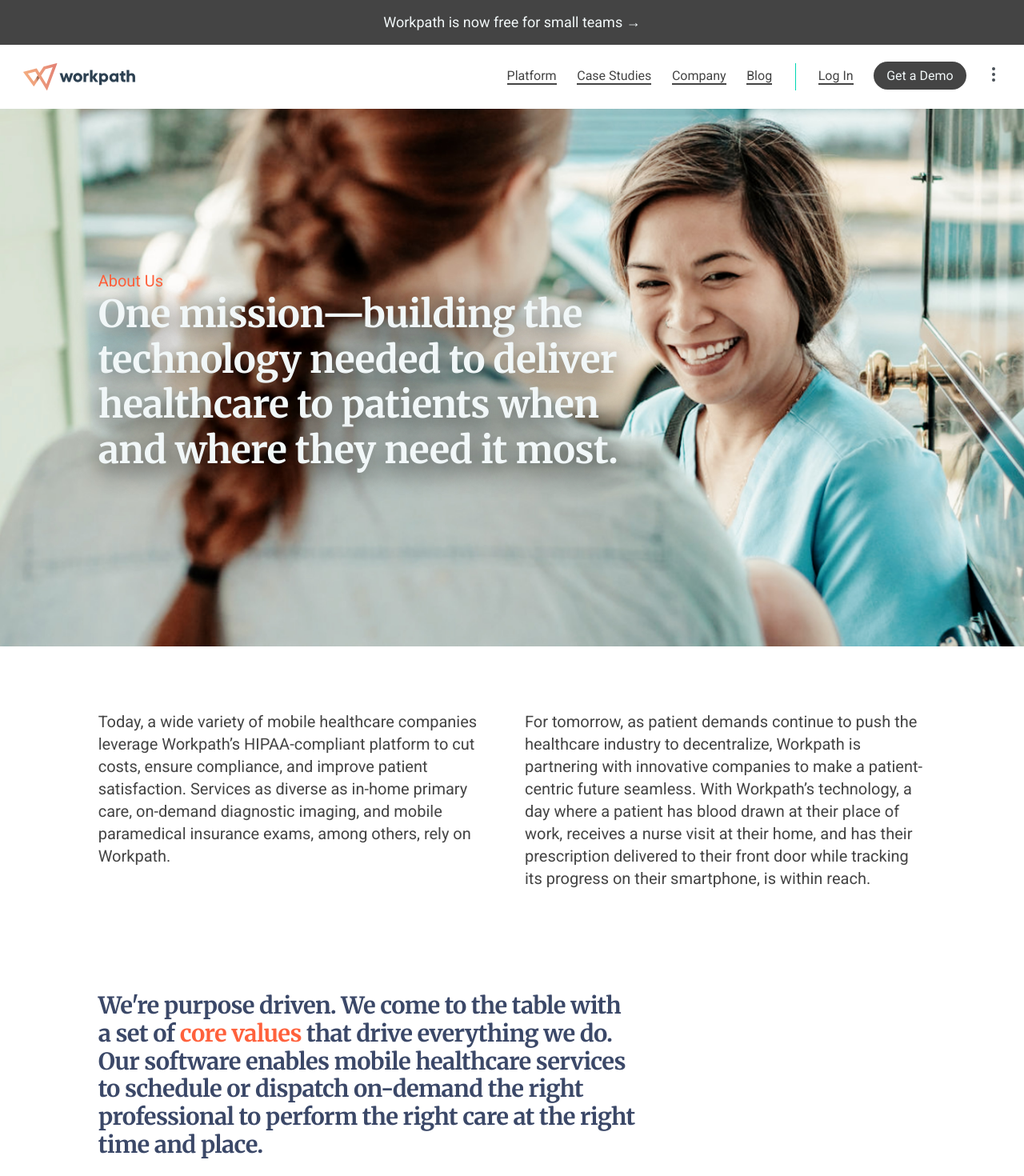
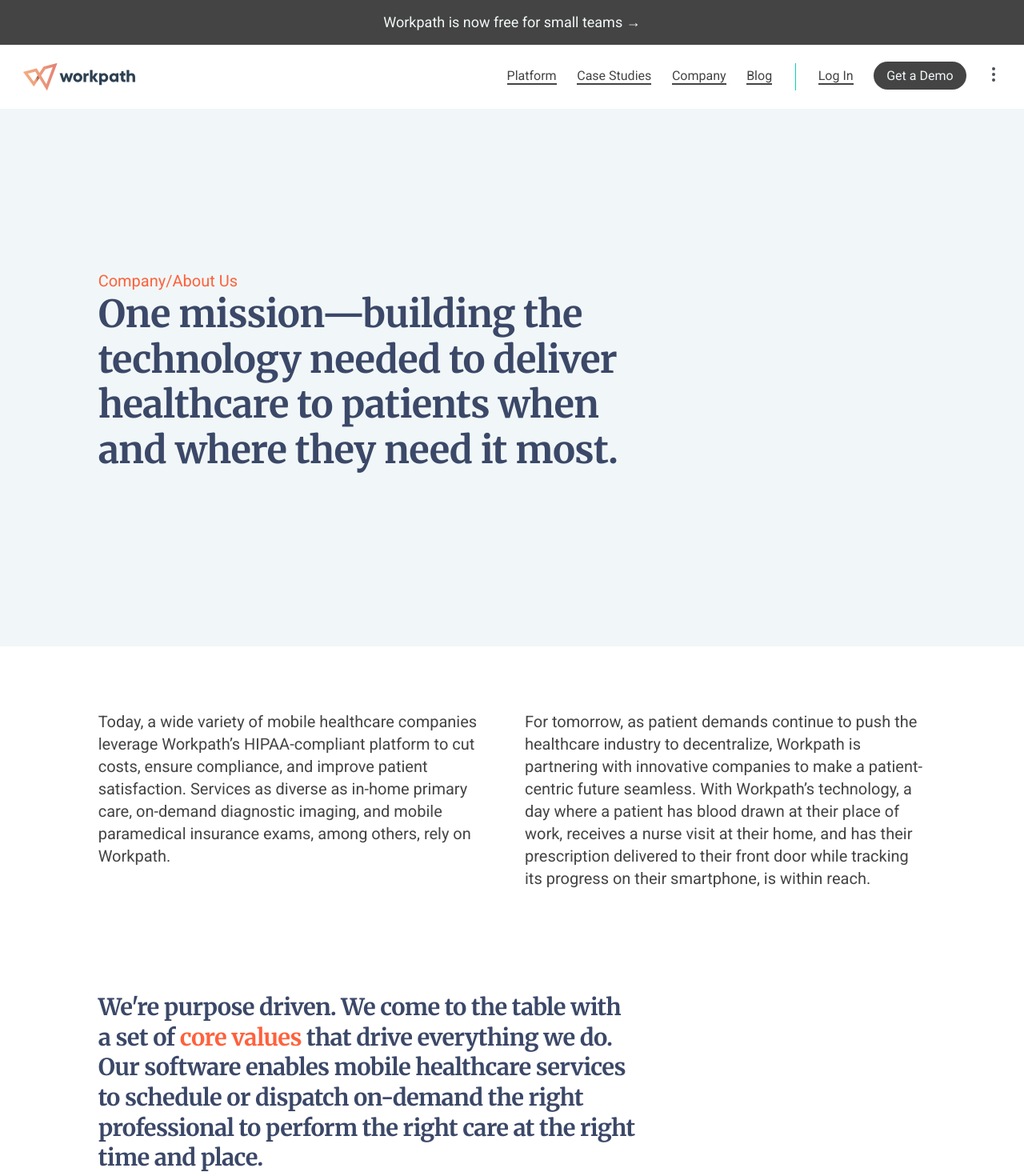
Before and after one commit to nickmjones/workpath.co, a Next.js app: page /company in a window 1280 px wide. Shown: the top 1470 px of the page at 80% size. Built offline with nearby package versions, Linux system fonts and the light colour scheme.

Commit message:
Image removal, better headers

```diff
--- a/components/footer.js
+++ b/components/footer.js
@@ -1,10 +1,12 @@
-export default function Footer () {
-  return(
+export default function Footer() {
+  return (
     <section className="breakout bgcolor-belaire padding-y-xxlarge">
       <div className="columns">
         <div className="column">
           <ul>
-            <li><img src="/wp_logo.svg" width="240px" alt="Workpath logo" /></li>
+            <li>
+              <img src="/wp_logo.svg" width="240px" alt="Workpath logo" />
+            </li>
             <li>Copyright &copy; 2020 Workpath</li>
             <li>All rights reserved</li>
           </ul>
@@ -32,7 +34,11 @@
           <div className="column margin-bottom-medium">
             <p className="large">Follow Us</p>
             <ul className="margin-top-small">
-              <li>LinkedIn</li>
+              <li>
+                <a href="https://www.linkedin.com/company/workpathco/">
+                  LinkedIn
+                </a>
+              </li>
               <li>Join the mailing list</li>
             </ul>
           </div>
--- a/pages/company.js
+++ b/pages/company.js
@@ -10,18 +10,12 @@
       </Head>
 
       <section
-        className="breakout breakout--is-header bgcolor-coal margin-bottom-large"
-        style={{
-          backgroundImage: "url(" + "./images/hero_company.jpg" + ")",
-          backgroundPosition: "0 0",
-          backgroundSize: "cover",
-          backgroundRepeat: "no-repeat",
-        }}
+        className="breakout breakout--is-header bgcolor-fog margin-bottom-large"
       >
         <div className="columns margin-y-xlarge fade-in">
           <div className="column column--66 column--center-children">
-            <p className="large color-quartz">About Us</p>
-            <h4 className="color-fog shadow display">
+            <p className="large color-quartz">Company/About Us</p>
+            <h4 className="color-admiral">
               One mission&mdash;building the technology needed to deliver healthcare to patients when and where they need it most.
             </h4>
           </div>
--- a/styles/global.scss
+++ b/styles/global.scss
@@ -52,7 +52,7 @@
 }
 h5 {
   font-size: $h5-size;
-  line-height: 1.2;
+  line-height: 1.3;
   margin-bottom: $h5-size/3;
 }
 
--- a/styles/modules/navigation.module.scss
+++ b/styles/modules/navigation.module.scss
@@ -79,7 +79,7 @@
 }
 .navigationShadow {
   composes: navigation;
-  box-shadow: 0 3px 6px rgba(0, 0, 0, 0.2);
+  border-bottom: 1px solid color(coal);
 }
 
 li.navigationLogo {
```
Also changed, not shown: pages/casestudies.js (+3 -9 lines), pages/platform.js (+3 -9 lines), public/images/ui.png (added).
